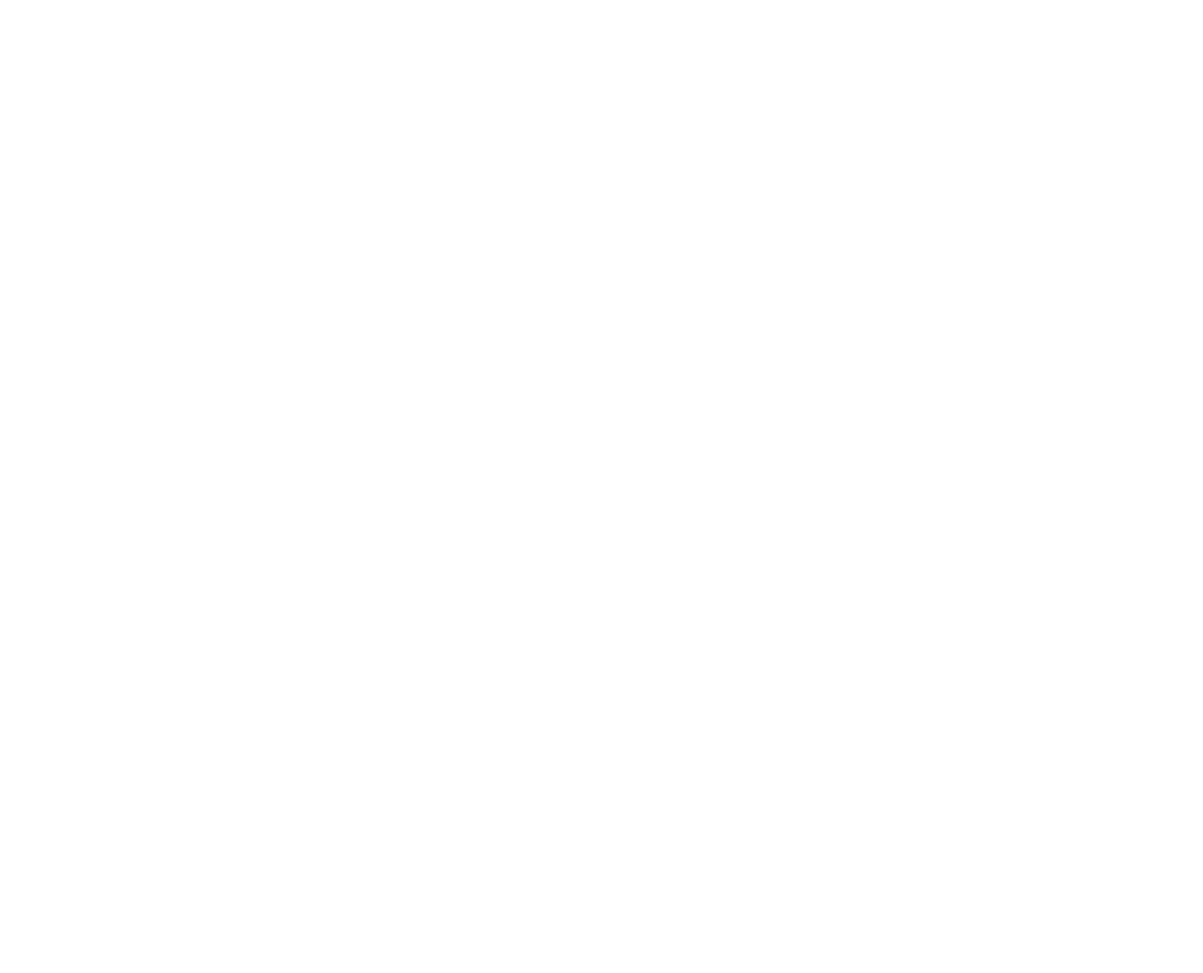
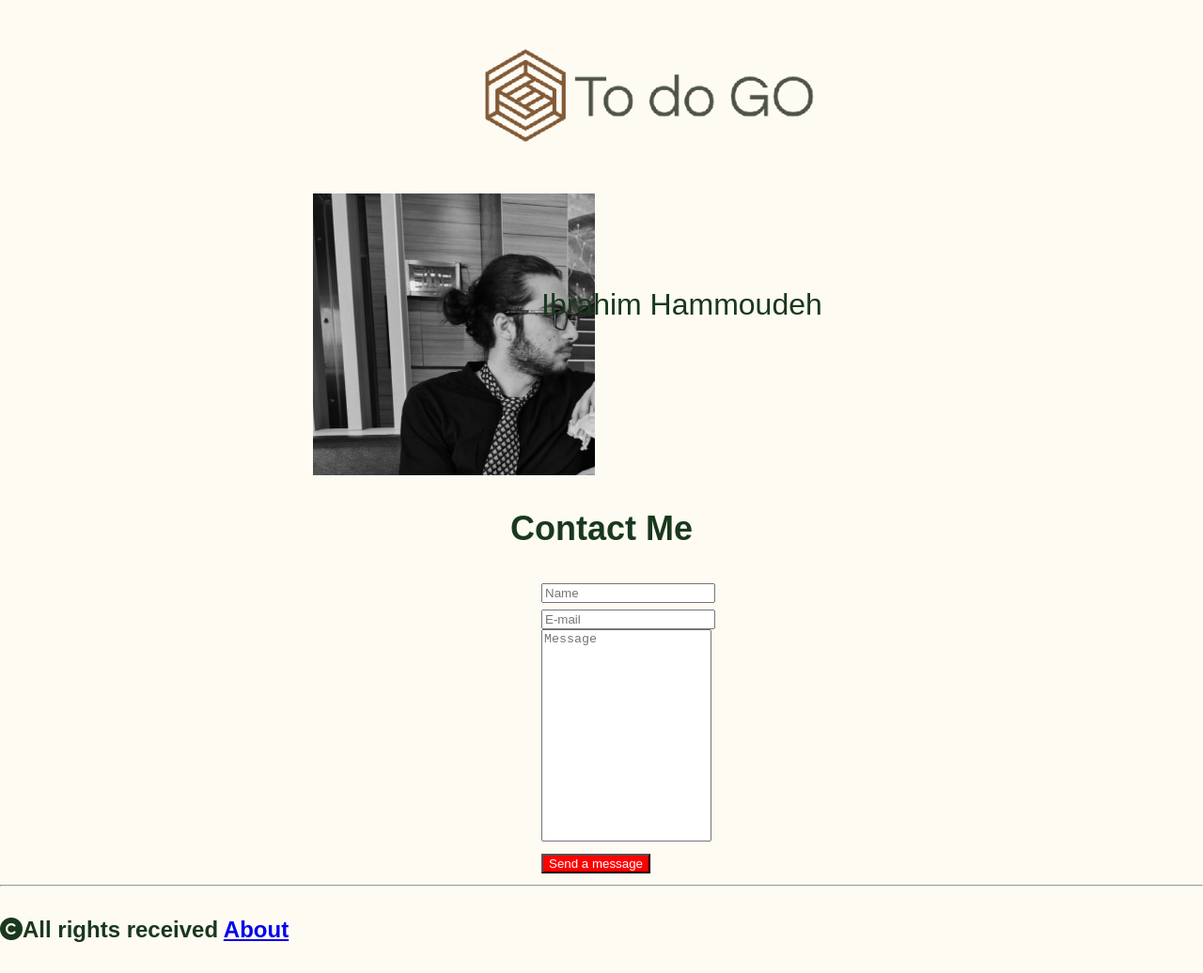
Before and after one commit to ft7e/todo-project, a plain HTML site: page about.html in a window 1280 px wide. Shown: the whole page at 94% size. Before the commit the page ends 800 px from the top, so only its background shows below. Drawn offline with Linux system fonts and the light colour scheme.

Commit message:
added on about.html

```diff
--- a/about.html
+++ b/about.html
@@ -6,6 +6,51 @@
     <meta name="viewport" content="width=device-width, initial-scale=1.0" />
     <title>About</title>
     <link href="images/favicon.ico" rel="shortcut icon" type="image/x-icon" />
+    <link rel="stylesheet" href="style/about.css" />
+    <script
+    src="https://kit.fontawesome.com/655bf29240.js"
+    crossorigin="anonymous"
+  ></script>
   </head>
-  <body></body>
+  <body>
+    <main>
+      <img src="images/Go logo zx.png" alt="Logo" id="logo" />
+      <div class="info" style="display: flex">
+        <div style="width: 20%">
+          <img src="images/Me.jpg" alt="Me" class="me-img" />
+        </div>
+        <span>Ibrahim Hammoudeh</span>
+      </div>
+      <h2 style="text-align: center;">Contact Me</h2>
+      <div style="margin-left: 45%;">
+        <div class=>
+        <div class=>
+        <input type="text" class="form-control" name="Name"  id="Name" placeholder="Name">
+        </div>
+        </div>
+        <div class=>
+        <div>
+        <input type="email" class="form-control" name="email"  id="email" placeholder="E-mail">
+        </div>
+        </div>
+        </div>
+        <div >
+        <div class="">
+        <div class="form-group">
+        <textarea class="form-control textarea" rows="3" name="Message" id="Message" placeholder="Message" style="margin-left: 45%;" ></textarea>
+        </div>
+        </div>
+        </div>
+        <div >
+        <div class="">
+        <button type="submit" class="btn form-btn" style="margin-left: 45%;">Send a message</button>
+        </div>
+      </div>
+        </form>
+    </main>
+    <footer>
+      <hr />
+      <h4><i class="fa-solid fa-copyright"></i>All rights received   <a href="about.html">About </a> </h4>
+    </footer>
+  </body>
 </html>
--- a/style/about.css
+++ b/style/about.css
@@ -0,0 +1,35 @@
+body {
+  background-color: #fefbf3;
+  color: #19381d;
+  font-family: "Akshar", sans-serif;
+  font-size: 1.5rem;
+  margin: 0;
+}
+#logo {
+  width: 600;
+  height: 200px;
+  position: relative;
+  margin-left: 40%;
+}
+.me-img {
+  width: 300px;
+  height: 300px;
+  margin-left: 130%;
+}
+span {
+  margin-top: 100px;
+  font-size: 2rem;
+  margin-left: 25%;
+}
+.textarea {
+  min-height: 220px;
+  resize: none;
+}
+.form-btn {
+  background: red;
+  color: #fff;
+}
+.form-btn:hover {
+  background: tomato;
+  color: #fff;
+}
```
Also changed, not shown: index.html (+1 -1 lines), images/Me.jpg (added), 1 other file.
